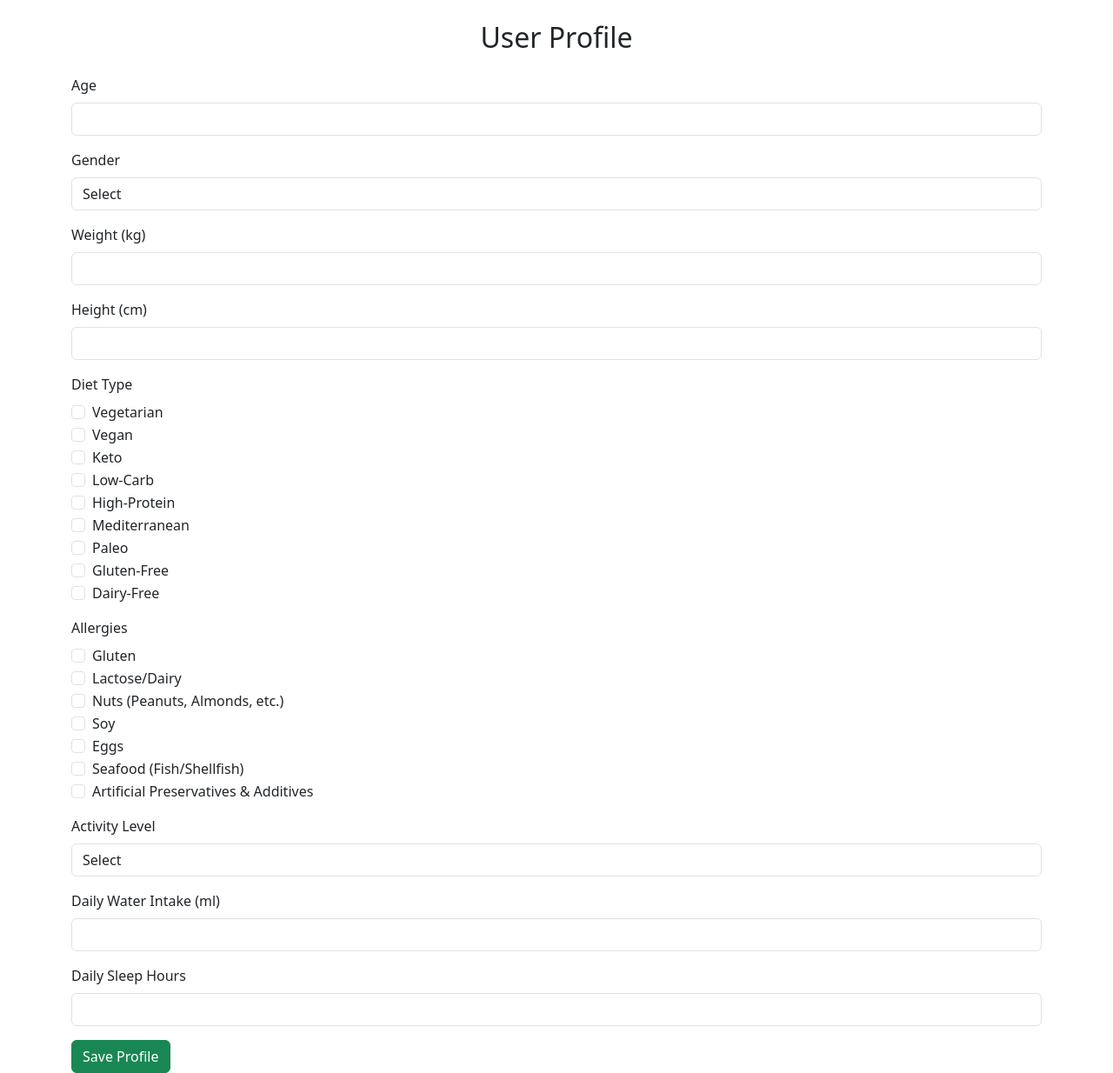
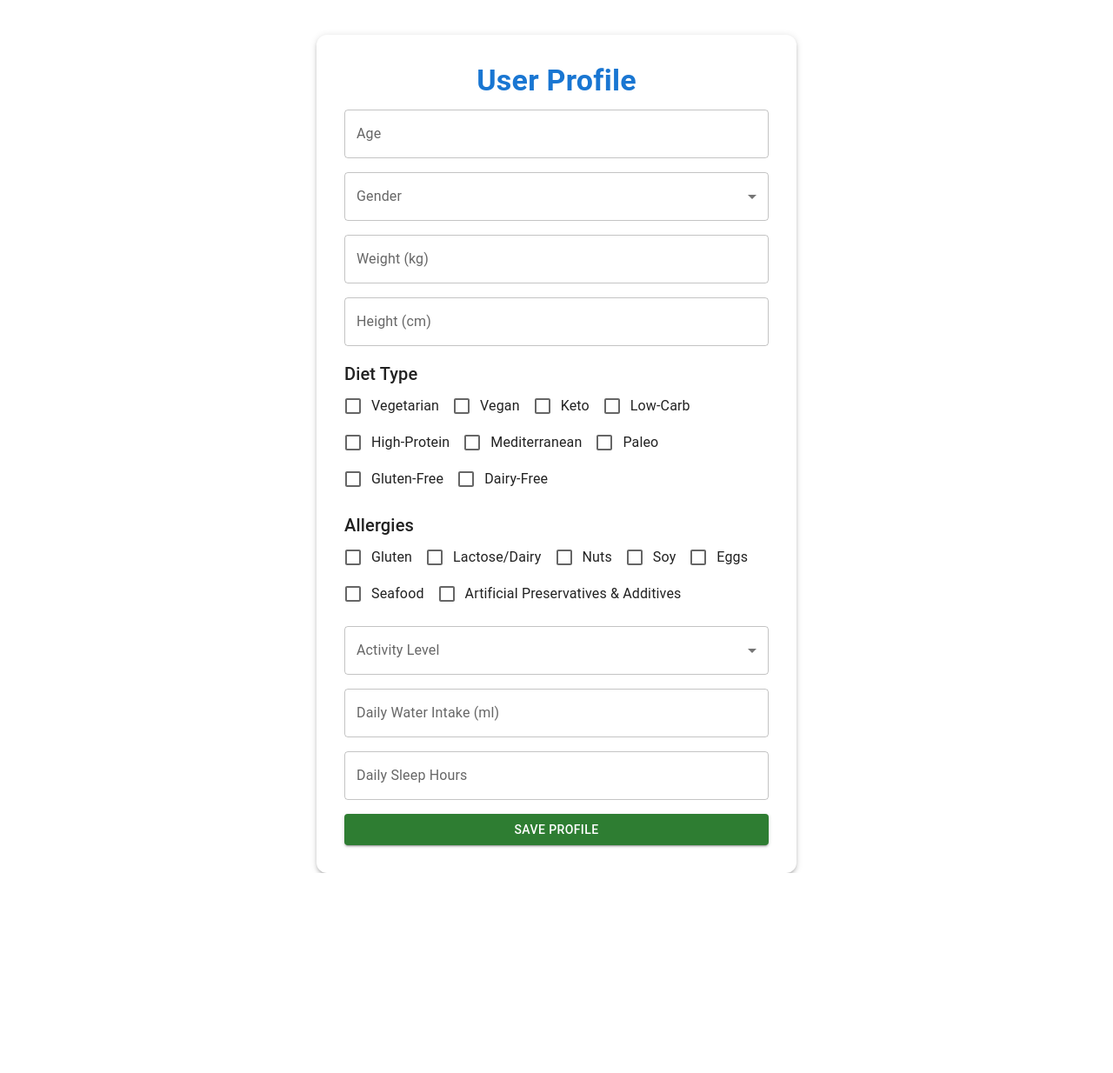
Before and after one commit to Yasin-shaik/SnackSense, a React (Create React App) app in the folder snacksense/: page /details in a window 1280 px wide. Shown: the whole page at 87% size. After the commit the page ends 1004 px from the top, so only its background shows below. Built offline with nearby package versions, Linux system fonts and the light colour scheme.

Commit message:
CSS conflicts resolved

```diff
--- a/snacksense/package.json
+++ b/snacksense/package.json
@@ -17,6 +17,7 @@
     "cra-template": "1.2.0",
     "react": "^18.3.1",
     "react-dom": "^18.3.1",
+    "react-qr-barcode-scanner": "^2.0.0",
     "react-router-dom": "^7.1.3",
     "react-scripts": "^5.0.1",
     "react-toastify": "^11.0.3",
--- a/snacksense/src/Assets/CSS/Details.css
+++ /dev/null
@@ -1,69 +0,0 @@
-/* App.css */
-
-body {
-    background-color: #f0f8f5;
-    font-family: Arial, sans-serif;
-  }
-  .container {
-    max-width: 600px;
-    background: white;
-    padding: 20px;
-    border-radius: 10px;
-    box-shadow: 0px 4px 6px rgba(0, 128, 0, 0.3);
-    margin-top: 50px;
-    border-left: 5px solid #28a745;
-  }
-
-  h2 {
-    text-align: center;
-    color: #28a745;
-    font-weight: bold;
-  }
-
-  .form-label {
-    font-weight: bold;
-    color: #155724;
-  }
-
-  .form-control, .form-select {
-    border-radius: 5px;
-    border: 1px solid #28a745;
-  }
-
-  .form-check-label {
-    margin-left: 5px;
-    color: #155724;
-  }
-
-  .btn-primary {
-    width: 48%;
-    background-color: #28a745;
-    border: none;
-    padding: 10px;
-    font-size: 16px;
-    transition: 0.3s;
-  }
-
-  .btn-primary:hover {
-    background-color: #218838;
-  }
-
-  .btn-success {
-    background-color: #218838;
-    border: none;
-    transition: 0.3s;
-  }
-
-  .btn-success:hover {
-    background-color: #1e7e34;
-  }
-
-  .btn-secondary {
-    background-color: #6c757d;
-    border: none;
-    transition: 0.3s;
-  }
-
-  .btn-secondary:hover {
-    background-color: #5a6268;
-  }
--- /dev/null
+++ b/snacksense/src/Components/Scanner.jsx
@@ -0,0 +1,37 @@
+import React, { useState } from "react";
+import BarcodeScannerComponent from "react-qr-barcode-scanner";
+
+const BarcodeScanner = () => {
+  const [scanResult, setScanResult] = useState(null);
+  const [scanning, setScanning] = useState(false);
+
+  return (
+    <div className="flex flex-col items-center gap-4 p-4">
+      <button
+        className="bg-blue-500 text-white px-4 py-2 rounded-lg"
+        onClick={() => setScanning(!scanning)}
+      >
+        {scanning ? "Close Scanner" : "Scan Barcode"}
+      </button>
+
+      {scanning && (
+        <div className="border-2 border-gray-300 p-2">
+          <BarcodeScannerComponent
+            width={300}
+            height={200}
+            onUpdate={(err, result) => {
+              if (result) {
+                setScanResult(result.text);
+                setScanning(false);
+              }
+            }}
+          />
+        </div>
+      )}
+
+      {scanResult && <p className="text-lg font-bold">Scanned: {scanResult}</p>}
+    </div>
+  );
+};
+
+export default BarcodeScanner;
--- a/snacksense/src/Components/Testimonials.jsx
+++ b/snacksense/src/Components/Testimonials.jsx
@@ -5,12 +5,12 @@ const testimonials = [
   {
     id: 1,
     text: "Finally, an app that helps me eat better! Love the AI health score.",
-    author: "Rahul, Fitness Enthusiast",
+    author: "Ajay, Fitness Enthusiast",
   },
   {
     id: 2,
     text: "Great app! It makes tracking my meals effortless.",
-    author: "Aisha, Nutritionist",
+    author: ", Nutritionist",
   },
   {
     id: 3,
--- a/snacksense/src/Pages/Details.jsx
+++ b/snacksense/src/Pages/Details.jsx
@@ -1,12 +1,11 @@
 import React, { useState } from "react";
-import "bootstrap/dist/css/bootstrap.min.css";
 import axios from "../Api.js";
 import { useNavigate } from "react-router-dom";
 import { toast, ToastContainer } from "react-toastify";
-//import "../Assets/CSS/Details.css";
+import { Container, Box, Typography, TextField, FormControl, InputLabel, Select, MenuItem, Checkbox, FormControlLabel, Button, Paper, Stack } from "@mui/material";
 
 const Details = (props) => {
-  const navigate=useNavigate();
+  const navigate = useNavigate();
   const [userData, setUserData] = useState({
     age: "",
     gender: "",
@@ -34,72 +33,36 @@ const Details = (props) => {
   };
 
   const handleDetails = async () => {
-    const email=props.user;
-    if(!email)
-        return console.log('Email not here');
+    const email = props.user;
+    if (!email) return console.log("Email not here");
     await axios.post("/user/userDetails", { userData, email });
     toast.success("You are now ready to scan");
     setTimeout(() => {
-      navigate('/home');
+      navigate("/home");
     }, 2000);
   };
 
   return (
-    <div className="container mt-4">
+    <Container maxWidth="sm">
       <ToastContainer position="top-center" theme="light" />
-      <h2 className="mb-4 text-center">User Profile</h2>
-      <div>
-        {/* Basic Health Profile */}
-        <div className="mb-3">
-          <label className="form-label">Age</label>
-          <input
-            type="number"
-            className="form-control"
-            name="age"
-            value={userData.age}
-            onChange={handleChange}
-          />
-        </div>
-
-        <div className="mb-3">
-          <label className="form-label">Gender</label>
-          <select
-            className="form-control"
-            name="gender"
-            value={userData.gender}
-            onChange={handleChange}
-          >
-            <option value="">Select</option>
-            <option value="Male">Male</option>
-            <option value="Female">Female</option>
-          </select>
-        </div>
-
-        <div className="mb-3">
-          <label className="form-label">Weight (kg)</label>
-          <input
-            type="number"
-            className="form-control"
-            name="weight"
-            value={userData.weight}
-            onChange={handleChange}
-          />
-        </div>
-
-        <div className="mb-3">
-          <label className="form-label">Height (cm)</label>
-          <input
-            type="number"
-            className="form-control"
-            name="height"
-            value={userData.height}
-            onChange={handleChange}
-          />
-        </div>
-
-        {/* Dietary Preferences & Restrictions */}
-        <div className="mb-3">
-          <label className="form-label">Diet Type</label>
+      <Paper elevation={3} sx={{ p: 4, mt: 5, borderRadius: 3 }}>
+        <Typography variant="h4" align="center" color="primary" fontWeight="bold" gutterBottom>
+          User Profile
+        </Typography>
+        <Stack spacing={2}>
+          <TextField label="Age" type="number" name="age" fullWidth value={userData.age} onChange={handleChange} />
+          <FormControl fullWidth>
+            <InputLabel>Gender</InputLabel>
+            <Select name="gender" value={userData.gender} onChange={handleChange}>
+              <MenuItem value="">Select</MenuItem>
+              <MenuItem value="Male">Male</MenuItem>
+              <MenuItem value="Female">Female</MenuItem>
+            </Select>
+          </FormControl>
+          <TextField label="Weight (kg)" type="number" name="weight" fullWidth value={userData.weight} onChange={handleChange} />
+          <TextField label="Height (cm)" type="number" name="height" fullWidth value={userData.height} onChange={handleChange} />
+          <Box>
+            <Typography variant="h6">Diet Type</Typography>
             {[
               "Vegetarian",
               "Vegan",
@@ -111,94 +74,42 @@ const Details = (props) => {
               "Gluten-Free",
               "Dairy-Free",
             ].map((diet) => (
-            <div key={diet} className="form-check">
-              <input
-                className="form-check-input"
-                type="checkbox"
-                name="dietType"
-                value={diet}
-                onChange={handleCheckboxChange}
-              />
-              <label className="form-check-label">{diet}</label>
-            </div>
+              <FormControlLabel key={diet} control={<Checkbox name="dietType" value={diet} onChange={handleCheckboxChange} />} label={diet} />
             ))}
-        </div>
-
-        {/* Allergies */}
-        <div className="mb-3">
-          <label className="form-label">Allergies</label>
+          </Box>
+          <Box>
+            <Typography variant="h6">Allergies</Typography>
             {[
               "Gluten",
               "Lactose/Dairy",
-            "Nuts (Peanuts, Almonds, etc.)",
+              "Nuts",
               "Soy",
               "Eggs",
-            "Seafood (Fish/Shellfish)",
+              "Seafood",
               "Artificial Preservatives & Additives",
             ].map((allergy) => (
-            <div key={allergy} className="form-check">
-              <input
-                className="form-check-input"
-                type="checkbox"
-                name="allergies"
-                value={allergy}
-                onChange={handleCheckboxChange}
-              />
-              <label className="form-check-label">{allergy}</label>
-            </div>
+              <FormControlLabel key={allergy} control={<Checkbox name="allergies" value={allergy} onChange={handleCheckboxChange} />} label={allergy} />
             ))}
-        </div>
-
-        {/* Fitness & Lifestyle */}
-        <div className="mb-3">
-          <label className="form-label">Activity Level</label>
-          <select
-            className="form-control"
-            name="activityLevel"
-            value={userData.activityLevel}
-            onChange={handleChange}
-          >
-            <option value="">Select</option>
-            <option value="Sedentary">Sedentary</option>
-            <option value="Light Activity">Light Activity</option>
-            <option value="Moderate">Moderate</option>
-            <option value="Active">Active</option>
-            <option value="Very Active">Very Active</option>
-          </select>
-        </div>
-
-        {/* Optional Tracking */}
-        <div className="mb-3">
-          <label className="form-label">Daily Water Intake (ml)</label>
-          <input
-            type="number"
-            className="form-control"
-            name="waterIntake"
-            value={userData.waterIntake}
-            onChange={handleChange}
-          />
-        </div>
-
-        <div className="mb-3">
-          <label className="form-label">Daily Sleep Hours</label>
-          <input
-            type="number"
-            className="form-control"
-            name="sleepHours"
-            value={userData.sleepHours}
-            onChange={handleChange}
-          />
-        </div>
-
-        <button
-          type="submit"
-          onClick={handleDetails}
-          className="btn btn-success"
-        >
+          </Box>
+          <FormControl fullWidth>
+            <InputLabel>Activity Level</InputLabel>
+            <Select name="activityLevel" value={userData.activityLevel} onChange={handleChange}>
+              <MenuItem value="">Select</MenuItem>
+              <MenuItem value="Sedentary">Sedentary</MenuItem>
+              <MenuItem value="Light Activity">Light Activity</MenuItem>
+              <MenuItem value="Moderate">Moderate</MenuItem>
+              <MenuItem value="Active">Active</MenuItem>
+              <MenuItem value="Very Active">Very Active</MenuItem>
+            </Select>
+          </FormControl>
+          <TextField label="Daily Water Intake (ml)" type="number" name="waterIntake" fullWidth value={userData.waterIntake} onChange={handleChange} />
+          <TextField label="Daily Sleep Hours" type="number" name="sleepHours" fullWidth value={userData.sleepHours} onChange={handleChange} />
+          <Button variant="contained" color="success" fullWidth onClick={handleDetails}>
             Save Profile
-        </button>
-      </div>
-    </div>
+          </Button>
+        </Stack>
+      </Paper>
+    </Container>
   );
 };
 
--- a/snacksense/src/Pages/Login.jsx
+++ b/snacksense/src/Pages/Login.jsx
@@ -3,6 +3,7 @@ import { useNavigate } from "react-router-dom";
 import { ToastContainer, toast } from "react-toastify";
 import api from "../Api.js";
 import "../Assets/CSS/Login.css";
+
 export default function Login() {
   const navigate = useNavigate();
   const [password, setPassword] = useState("");
--- a/snacksense/src/Pages/ScanQR.jsx
+++ b/snacksense/src/Pages/ScanQR.jsx
@@ -3,6 +3,7 @@ import '../Assets/CSS/Home.css';
 import "bootstrap/dist/css/bootstrap.min.css";
 import axios from "../Api";
 import { useNavigate } from "react-router-dom";
+
 export default function ScanQR(props) {
   const [barcode, setBarcode] = useState("");
   const [prompt, setPrompt] = useState("");
```
Also changed, not shown: snacksense/src/Pages/Home.jsx (+54 -12 lines), snacksense/src/Pages/Results.jsx (+77 -45 lines), 1 other file (tests, documents, lock files or other folders). Lines whose indentation alone changed are shown as unchanged.
